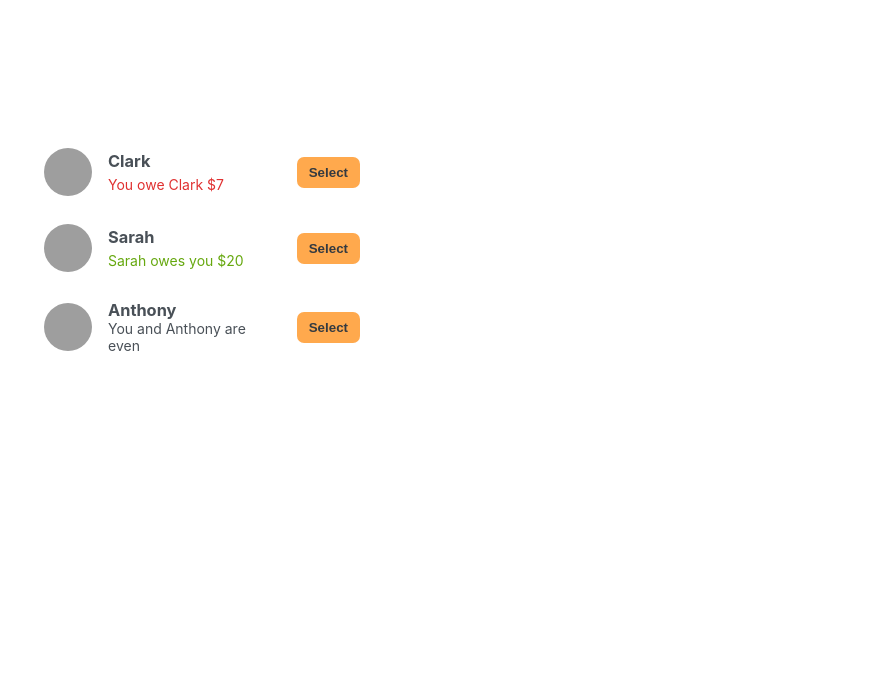
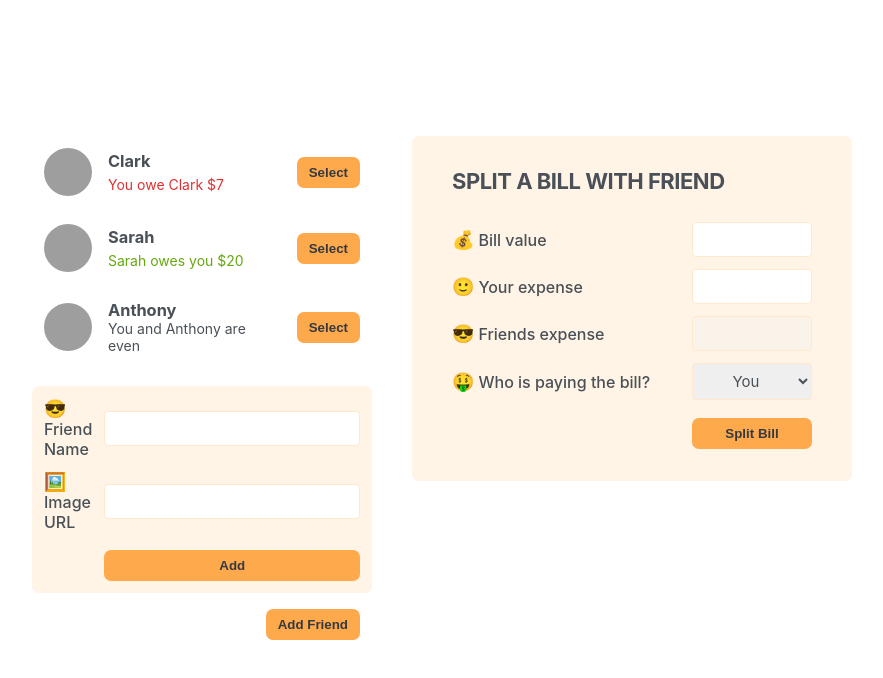
Before and after one commit to Rhyanlugo/buy-n-split, a React (Create React App) app: page / in a window 1280 px wide. Shown: the top 678 px of the page, without its empty margins (198-1081 px from the left). Built offline with nearby package versions, Linux system fonts and the light colour scheme; grey boxes are pictures that could not be loaded.

Commit message:
Implemented addfriend form and splitbill form

```diff
--- a/src/App.js
+++ b/src/App.js
@@ -24,7 +24,11 @@
     <div className="app">
       <div className="sidebar">
         <FriendsList />
+        <FormAddFriend />
+        <Button>Add Friend</Button>
       </div>
+
+      <FormSplitBill />
     </div>
   );
 }
@@ -61,7 +65,50 @@
 
       {friend.balance === 0 && <p>You and {friend.name} are even</p>}
 
-      <button className="button">Select</button>
+      <Button>Select</Button>
     </li>
   );
 }
+
+function FormAddFriend() {
+  return (
+    <form className="form-add-friend">
+      <label>😎Friend Name</label>
+      <input type="text" />
+
+      <label>🖼️Image URL</label>
+      <input type="text" />
+
+      <Button>Add</Button>
+    </form>
+  );
+}
+
+function Button({ children }) {
+  return <button className="button">{children}</button>;
+}
+
+function FormSplitBill() {
+  return (
+    <form className="form-split-bill">
+      <h2>Split a bill with Friend</h2>
+
+      <label>💰Bill value</label>
+      <input type="text" />
+
+      <label>🙂Your expense</label>
+      <input type="text" />
+
+      <label>😎Friends expense</label>
+      <input type="text" disabled />
+
+      <label>🤑Who is paying the bill?</label>
+      <select>
+        <option value="user">You</option>
+        <option value="friend">Friend</option>
+      </select>
+
+      <Button>Split Bill</Button>
+    </form>
+  );
+}
```
